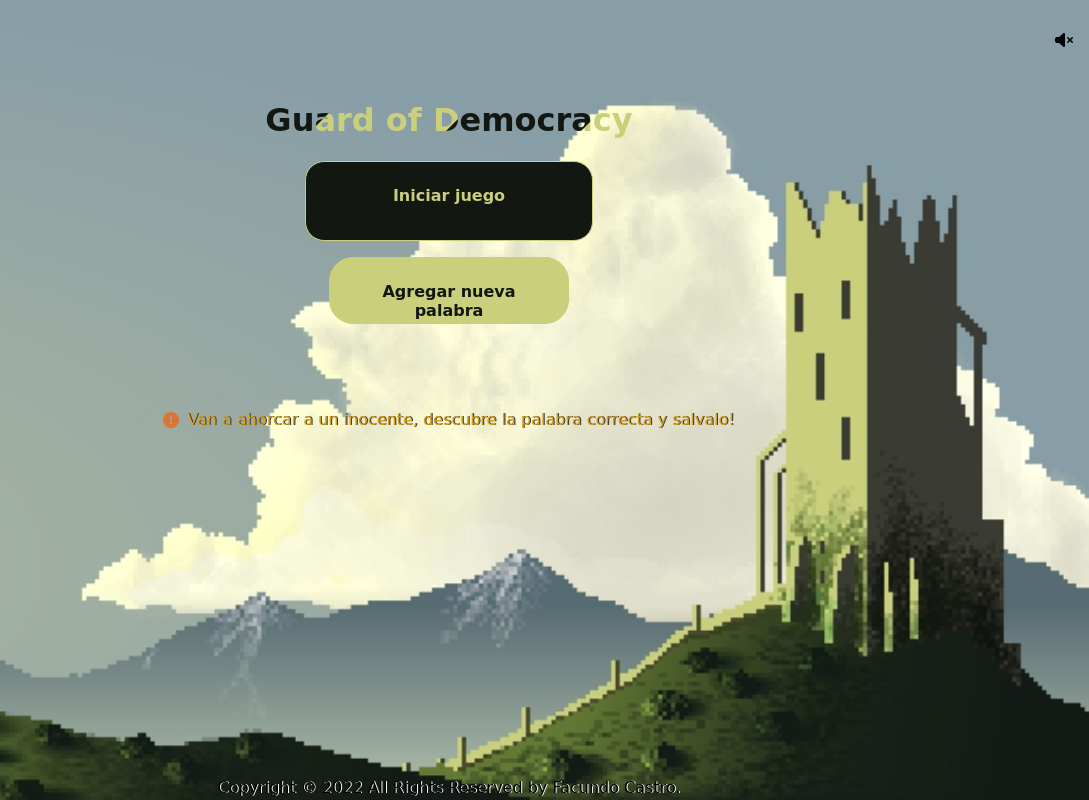
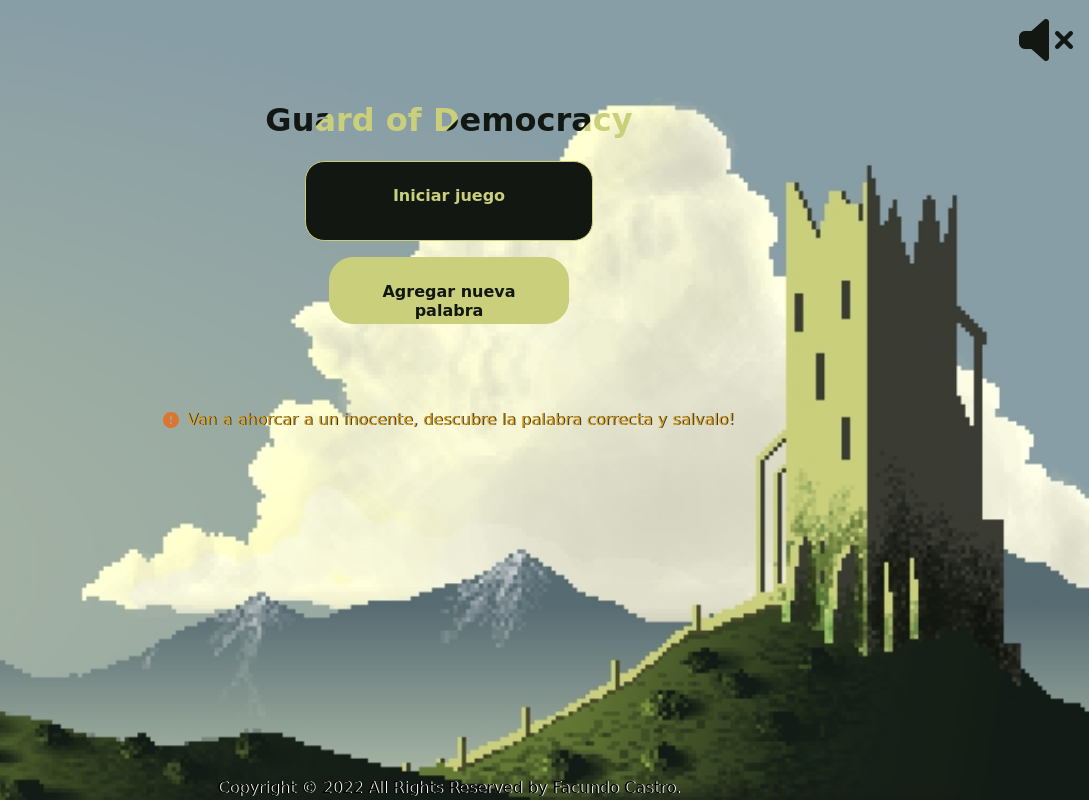
Before and after one commit to FacuCR/Juego-del-Ahorcado, a plain HTML site: page index.html in a window 1280 px wide. Shown: the full height of the page, 191-1280 px from the left. Drawn offline with Linux system fonts and the light colour scheme; a web font is replaced by a local one.

Commit message:
tamaño icono de musica

```diff
--- a/css/main.css
+++ b/css/main.css
@@ -52,6 +52,8 @@ header {
 header .logo,
 header .audio {
   margin: 1rem;
+  color: #121711;
+  font-size: 3rem;
 }
 
 /**** INSTRUCTIONS ****/
```
